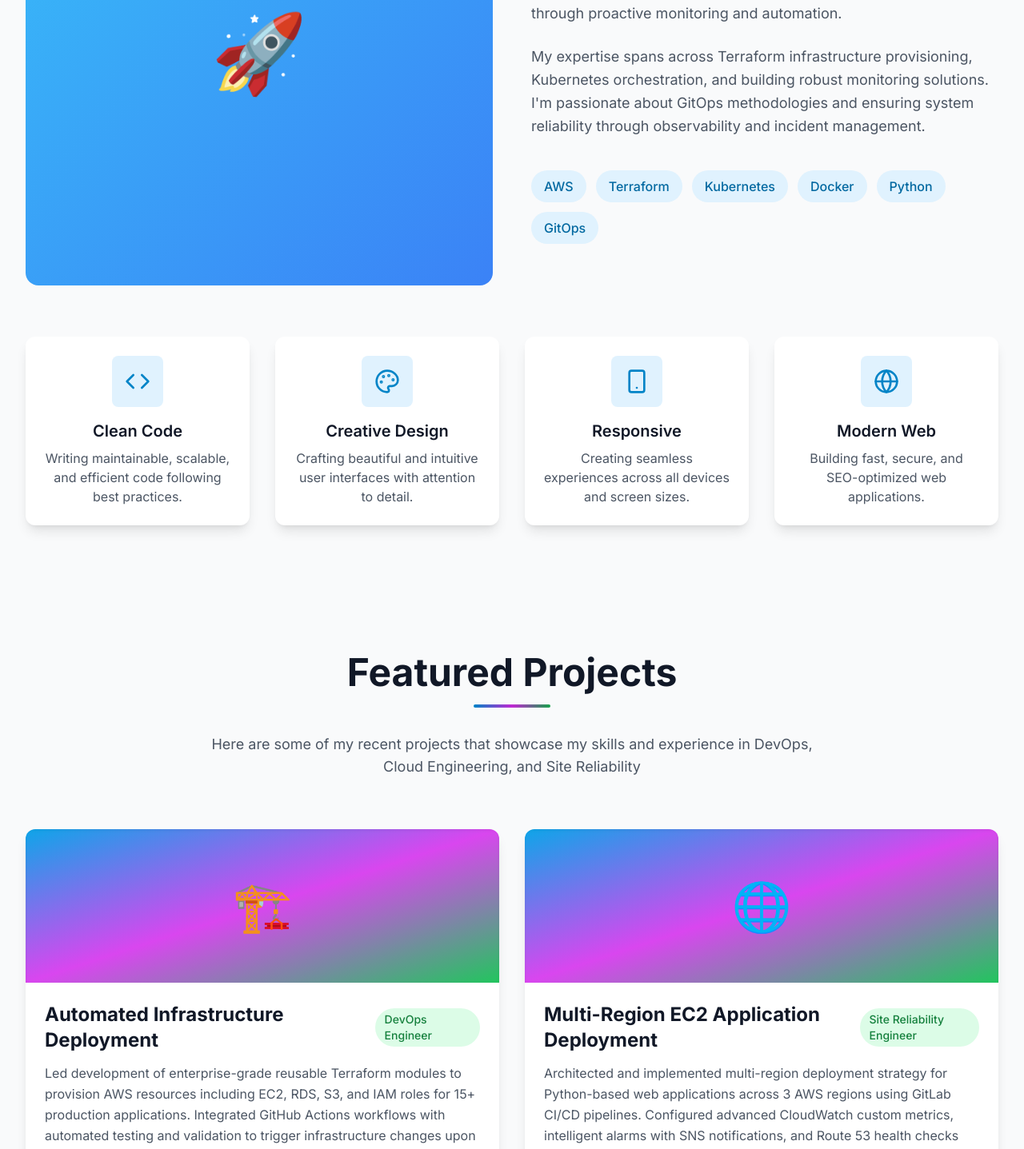
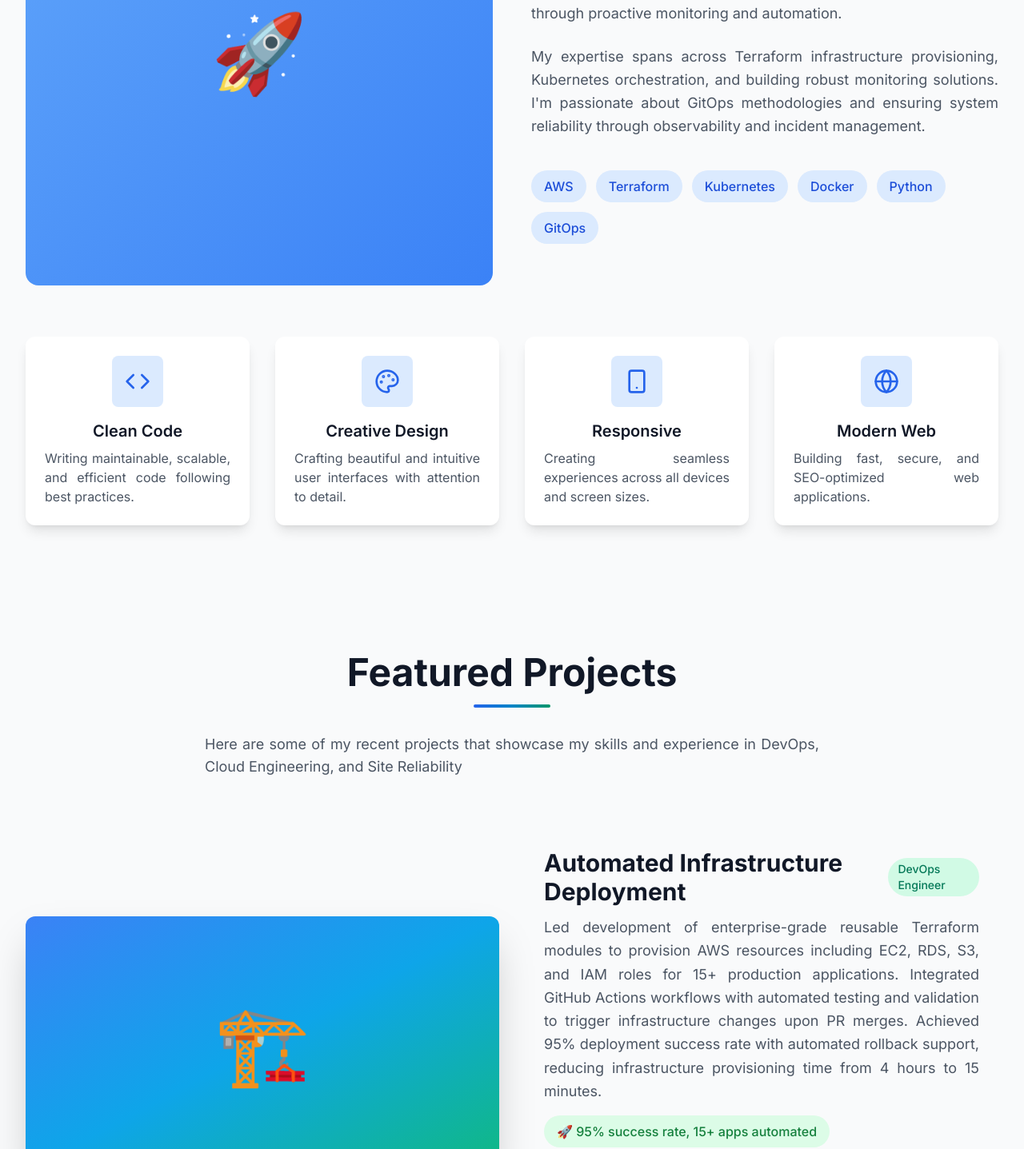
Before and after one commit to Aexplorer00/Portfolio, a Next.js app: page / in a window 1280 px wide. Shown: the part 1339-2776 px from the top of the page at 80% size. Built offline with nearby package versions, Linux system fonts and the light colour scheme.

Commit message:
feat: Major portfolio improvements - Remove resume sections, fix LinkedIn links, add text justification, update color scheme, improve structure

```diff
--- a/next.config.mjs
+++ b/next.config.mjs
@@ -1,9 +1,11 @@
 /** @type {import('next').NextConfig} */
+const isProd = process.env.NODE_ENV === 'production';
+
 const nextConfig = {
   output: 'export',
   trailingSlash: true,
-  basePath: '/Portfolio',
-  assetPrefix: '/Portfolio/',
+  basePath: isProd ? '/Portfolio' : '',
+  assetPrefix: isProd ? '/Portfolio/' : '',
   images: {
     unoptimized: true,
   },
--- a/src/components/about.tsx
+++ b/src/components/about.tsx
@@ -34,7 +34,7 @@ export default function About() {
             About Me
           </h2>
           <div className="w-24 h-1 bg-primary-600 mx-auto mb-8"></div>
-          <p className="text-lg text-gray-600 dark:text-gray-400 max-w-3xl mx-auto">
+          <p className="text-lg text-gray-600 dark:text-gray-400 max-w-3xl mx-auto text-justify">
             Site Reliability / DevOps Engineer passionate about automating infrastructure and ensuring system reliability.
           </p>
         </div>
@@ -52,12 +52,12 @@ export default function About() {
             <h3 className="text-2xl sm:text-3xl font-bold text-gray-900 dark:text-white">
               Automating Infrastructure at Scale
             </h3>
-            <p className="text-gray-600 dark:text-gray-400 text-lg leading-relaxed">
+            <p className="text-gray-600 dark:text-gray-400 text-lg leading-relaxed text-justify">
               I&apos;m a Site Reliability / DevOps Engineer with 3.5 years of experience at Tata Consultancy Services (TCS),
               specializing in AWS infrastructure automation, CI/CD pipeline optimization, and containerized application deployment.
               I excel at reducing MTTR through proactive monitoring and automation.
             </p>
-            <p className="text-gray-600 dark:text-gray-400 text-lg leading-relaxed">
+            <p className="text-gray-600 dark:text-gray-400 text-lg leading-relaxed text-justify">
               My expertise spans across Terraform infrastructure provisioning, Kubernetes orchestration,
               and building robust monitoring solutions. I&apos;m passionate about GitOps methodologies and
               ensuring system reliability through observability and incident management.
@@ -88,7 +88,7 @@ export default function About() {
               <h4 className="text-xl font-semibold text-gray-900 dark:text-white mb-2">
                 {feature.title}
               </h4>
-              <p className="text-gray-600 dark:text-gray-400">
+              <p className="text-gray-600 dark:text-gray-400 text-justify">
                 {feature.description}
               </p>
             </div>
--- a/src/components/hero.tsx
+++ b/src/components/hero.tsx
@@ -84,7 +84,7 @@ export default function Hero() {
         </div>
 
         {/* Description */}
-        <p className="text-lg sm:text-xl text-gray-600 dark:text-gray-400 mb-12 max-w-2xl mx-auto animate-slide-up">
+        <p className="text-lg sm:text-xl text-gray-600 dark:text-gray-400 mb-12 max-w-2xl mx-auto animate-slide-up text-justify">
           Site Reliability / DevOps Engineer with 3.5 years of experience automating infrastructure,
           implementing CI/CD, and deploying scalable applications on AWS. Passionate about GitOps,
           cloud automation, and ensuring system reliability.
@@ -104,12 +104,6 @@ export default function Hero() {
           >
             View My Work
           </a>
-          <a
-            href="#contact"
-            className="inline-flex items-center px-8 py-3 text-lg font-medium text-white bg-gradient-to-r from-accent-600 to-green-600 hover:from-accent-700 hover:to-green-700 rounded-lg transition-all duration-300 transform hover:scale-105 shadow-lg hover:shadow-xl"
-          >
-            Get Resume
-          </a>
         </div>
 
         {/* Social Links */}
@@ -124,7 +118,7 @@ export default function Hero() {
             <Github size={24} />
           </a>
           <a
-            href="https://linkedin.com/in/laxmi-prasad-d"
+            href="https://www.linkedin.com/in/laxmi-prasad-d/"
             target="_blank"
             rel="noopener noreferrer"
             className="p-3 text-gray-600 dark:text-gray-400 hover:text-primary-600 dark:hover:text-primary-400 transition-colors transform hover:scale-110"
--- a/src/components/projects-section.tsx
+++ b/src/components/projects-section.tsx
@@ -83,27 +83,31 @@ export default function ProjectsSection() {
             Featured Projects
           </h2>
           <div className="w-24 h-1 bg-gradient-to-r from-primary-600 via-secondary-600 to-accent-600 mx-auto mb-8 rounded-full"></div>
-          <p className="text-lg text-gray-600 dark:text-gray-400 max-w-3xl mx-auto">
+          <p className="text-lg text-gray-600 dark:text-gray-400 max-w-3xl mx-auto text-justify">
             Here are some of my recent projects that showcase my skills and experience in DevOps, Cloud Engineering, and Site Reliability
           </p>
         </div>
 
         {/* Featured Projects */}
-        <div className="grid lg:grid-cols-2 gap-8 mb-16">
+        <div className="space-y-8 mb-16">
           {featuredProjects.map((project, index) => (
             <div
               key={index}
-              className="bg-white dark:bg-dark-900 rounded-xl shadow-lg hover:shadow-xl transition-all duration-300 transform hover:-translate-y-2 overflow-hidden"
+              className={`grid lg:grid-cols-2 gap-8 items-center ${
+                index % 2 === 1 ? 'lg:grid-flow-dense' : ''
+              }`}
             >
               {/* Project Image/Icon */}
-              <div className="h-48 bg-gradient-to-br from-primary-500 via-secondary-500 to-accent-500 flex items-center justify-center text-white text-6xl shadow-inner">
-                {project.image}
+              <div className={`${index % 2 === 1 ? 'lg:col-start-2' : ''}`}>
+                <div className="h-80 bg-gradient-to-br from-primary-500 via-secondary-500 to-accent-500 rounded-xl flex items-center justify-center text-white text-8xl shadow-2xl">
+                  {project.image}
+                </div>
               </div>
 
               {/* Project Content */}
-              <div className="p-6">
+              <div className={`p-6 ${index % 2 === 1 ? 'lg:col-start-1 lg:row-start-1' : ''}`}>
                 <div className="flex items-center justify-between mb-3">
-                  <h3 className="text-2xl font-bold text-gray-900 dark:text-white">
+                  <h3 className="text-3xl font-bold text-gray-900 dark:text-white">
                     {project.title}
                   </h3>
                   <span className="px-3 py-1 bg-accent-100 dark:bg-accent-900/30 text-accent-700 dark:text-accent-300 rounded-full text-sm font-medium">
@@ -111,13 +115,13 @@ export default function ProjectsSection() {
                   </span>
                 </div>
 
-                <p className="text-gray-600 dark:text-gray-400 mb-4 leading-relaxed">
+                <p className="text-gray-600 dark:text-gray-400 mb-4 leading-relaxed text-justify text-lg">
                   {project.description}
                 </p>
 
                 {/* Impact Badge */}
                 <div className="mb-4">
-                  <span className="inline-flex items-center px-3 py-1 bg-green-100 dark:bg-green-900/30 text-green-700 dark:text-green-300 rounded-full text-sm font-medium">
+                  <span className="inline-flex items-center px-4 py-2 bg-green-100 dark:bg-green-900/30 text-green-700 dark:text-green-300 rounded-full text-base font-medium">
                     🚀 {project.impact}
                   </span>
                 </div>
@@ -140,18 +144,18 @@ export default function ProjectsSection() {
                     href={project.liveUrl}
                     target="_blank"
                     rel="noopener noreferrer"
-                    className="inline-flex items-center px-4 py-2 bg-gradient-to-r from-primary-600 to-secondary-600 hover:from-primary-700 hover:to-secondary-700 text-white rounded-lg transition-all duration-300 transform hover:shadow-lg"
+                    className="inline-flex items-center px-6 py-3 bg-gradient-to-r from-primary-600 to-secondary-600 hover:from-primary-700 hover:to-secondary-700 text-white rounded-lg transition-all duration-300 transform hover:shadow-lg"
                   >
-                    <ExternalLink size={16} className="mr-2" />
+                    <ExternalLink size={18} className="mr-2" />
                     View Project
                   </a>
                   <a
                     href={project.githubUrl}
                     target="_blank"
                     rel="noopener noreferrer"
-                    className="inline-flex items-center px-4 py-2 bg-gray-200 dark:bg-dark-700 hover:bg-gray-300 dark:hover:bg-dark-600 text-gray-700 dark:text-gray-300 rounded-lg transition-colors"
+                    className="inline-flex items-center px-6 py-3 bg-gray-200 dark:bg-dark-700 hover:bg-gray-300 dark:hover:bg-dark-600 text-gray-700 dark:text-gray-300 rounded-lg transition-colors"
                   >
-                    <Github size={16} className="mr-2" />
+                    <Github size={18} className="mr-2" />
                     Source Code
                   </a>
                 </div>
@@ -182,7 +186,7 @@ export default function ProjectsSection() {
                   </span>
                 </div>
 
-                <p className="text-gray-600 dark:text-gray-400 text-sm mb-3 leading-relaxed">
+                <p className="text-gray-600 dark:text-gray-400 text-sm mb-3 leading-relaxed text-justify">
                   {project.description}
                 </p>
 
--- a/src/components/skills.tsx
+++ b/src/components/skills.tsx
@@ -42,7 +42,7 @@ export default function Skills() {
             Skills & Expertise
           </h2>
           <div className="w-24 h-1 bg-gradient-to-r from-primary-600 via-secondary-600 to-accent-600 mx-auto mb-8 rounded-full"></div>
-          <p className="text-lg text-gray-600 dark:text-gray-400 max-w-3xl mx-auto">
+          <p className="text-lg text-gray-600 dark:text-gray-400 max-w-3xl mx-auto text-justify">
             Technologies and tools I use to bring ideas to life
           </p>
         </div>
--- a/tailwind.config.ts
+++ b/tailwind.config.ts
@@ -11,6 +11,18 @@ const config: Config = {
     extend: {
       colors: {
         primary: {
+          50: "#eff6ff",
+          100: "#dbeafe",
+          200: "#bfdbfe",
+          300: "#93c5fd",
+          400: "#60a5fa",
+          500: "#3b82f6",
+          600: "#2563eb",
+          700: "#1d4ed8",
+          800: "#1e40af",
+          900: "#1e3a8a",
+        },
+        secondary: {
           50: "#f0f9ff",
           100: "#e0f2fe",
           200: "#bae6fd",
@@ -22,29 +34,17 @@ const config: Config = {
           800: "#075985",
           900: "#0c4a6e",
         },
-        secondary: {
-          50: "#fdf4ff",
-          100: "#fae8ff",
-          200: "#f5d0fe",
-          300: "#f0abfc",
-          400: "#e879f9",
-          500: "#d946ef",
-          600: "#c026d3",
-          700: "#a21caf",
-          800: "#86198f",
-          900: "#701a75",
-        },
         accent: {
-          50: "#f0fdf4",
-          100: "#dcfce7",
-          200: "#bbf7d0",
-          300: "#86efac",
-          400: "#4ade80",
-          500: "#22c55e",
-          600: "#16a34a",
-          700: "#15803d",
-          800: "#166534",
-          900: "#14532d",
+          50: "#ecfdf5",
+          100: "#d1fae5",
+          200: "#a7f3d0",
+          300: "#6ee7b7",
+          400: "#34d399",
+          500: "#10b981",
+          600: "#059669",
+          700: "#047857",
+          800: "#065f46",
+          900: "#064e3b",
         },
         dark: {
           50: "#f8fafc",
```
Also changed, not shown: src/components/contact.tsx (+3 -34 lines), src/components/resume-section.tsx (added).
